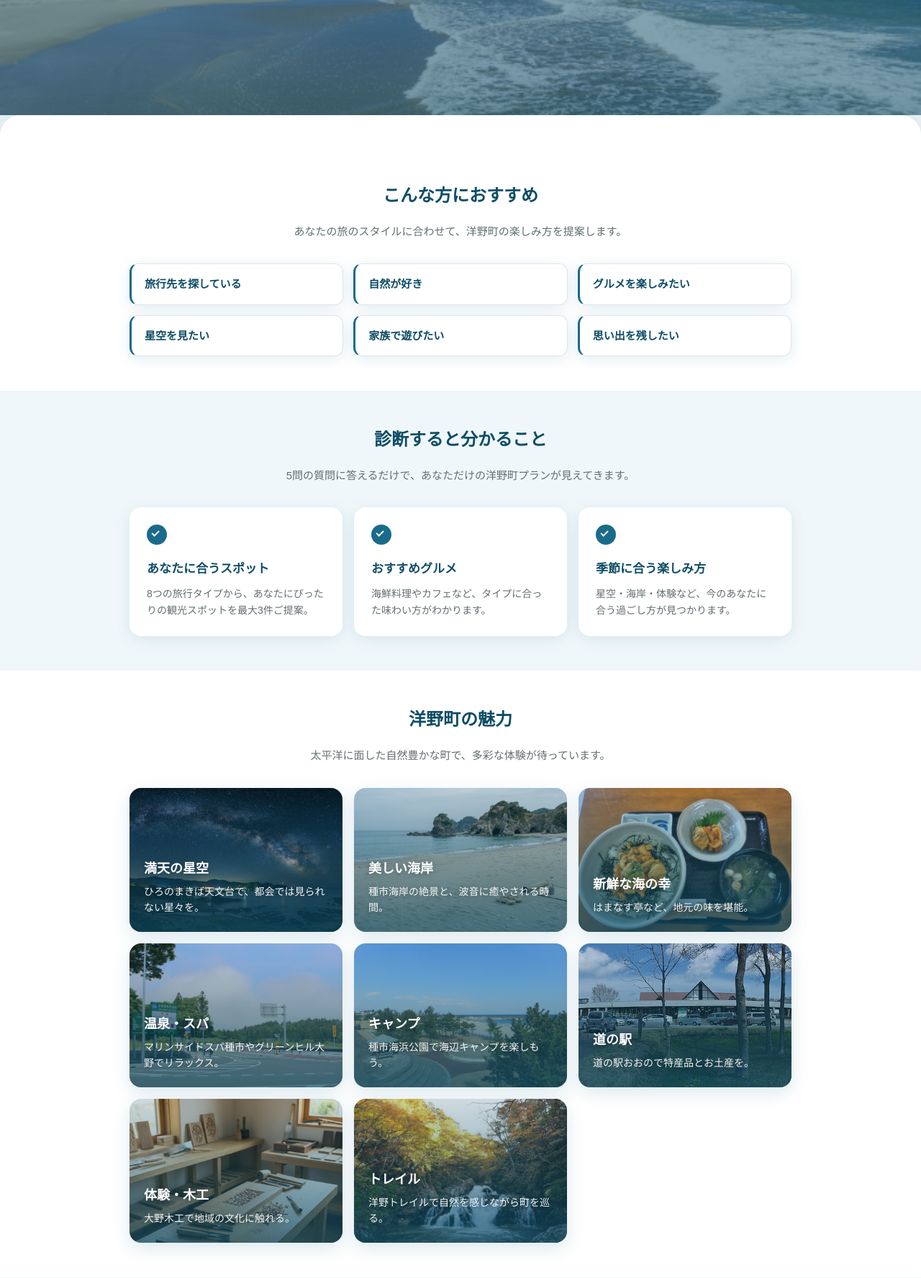
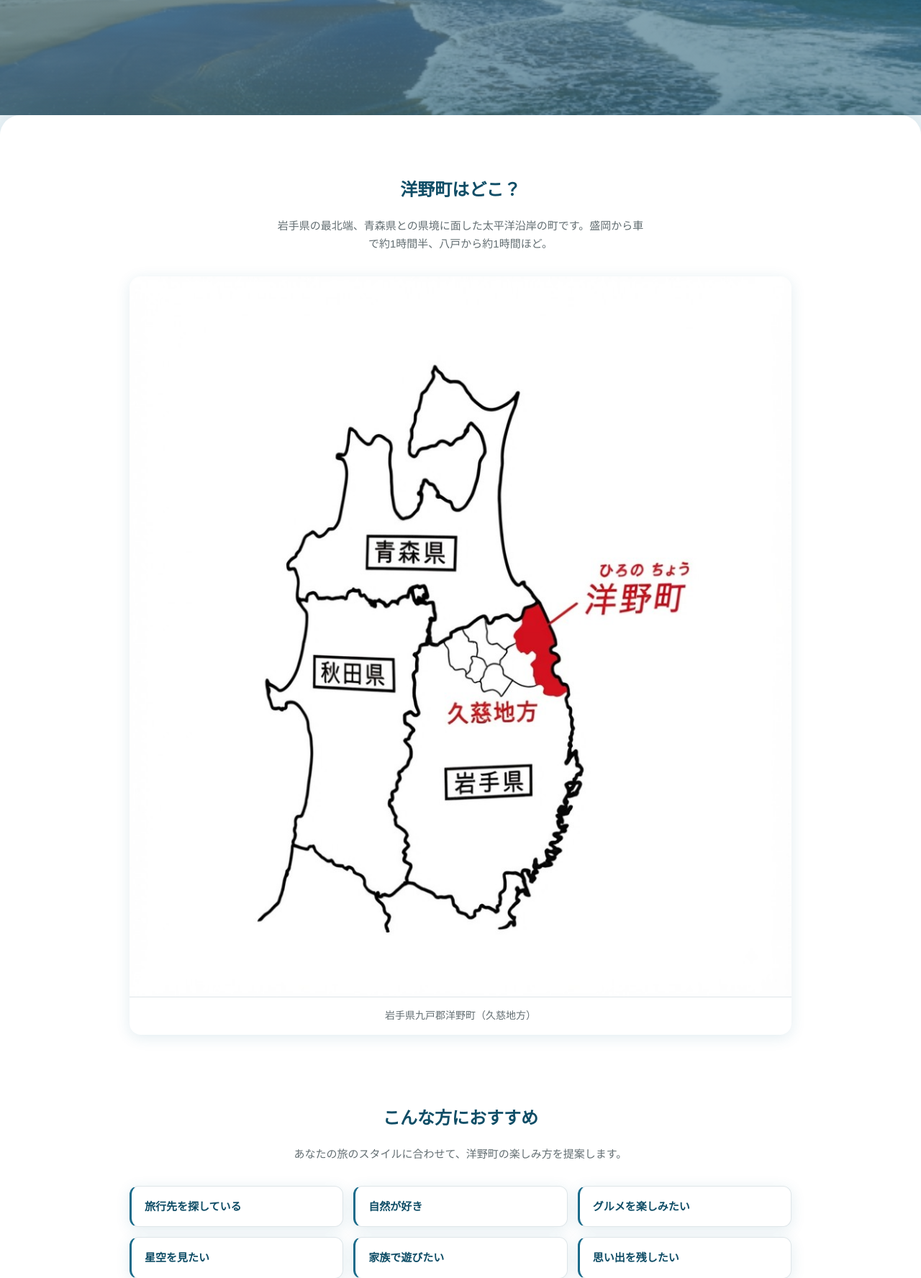
Before and after one commit to kfukfukfu/hirono_match, a Flask app: page / in a window 1280 px wide. Shown: the part 649-2425 px from the top of the page at 72% size. Run offline with Flask 3, Linux system fonts and the light colour scheme.

Commit message:
洋野地図追加

```diff
--- a/static/css/style.css
+++ b/static/css/style.css
@@ -2369,3 +2369,69 @@ a:hover {
         grid-template-columns: repeat(3, 1fr);
     }
 }
+
+/* --- 洋野町の位置 --- */
+.location-section {
+    padding-top: 2.5rem;
+}
+
+.location-map-figure {
+    margin: 0;
+    background: var(--color-white);
+    border-radius: var(--radius);
+    box-shadow: var(--shadow);
+    overflow: hidden;
+}
+
+.location-map-image {
+    display: block;
+    width: 100%;
+    height: auto;
+}
+
+.location-map-caption {
+    padding: 0.875rem 1rem;
+    font-size: 0.875rem;
+    color: var(--color-text-light);
+    text-align: center;
+    border-top: 1px solid var(--color-border);
+}
+
+.location-map-figure-compact {
+    margin-top: 0.75rem;
+}
+
+.trip-location-hint {
+    margin-bottom: 1.25rem;
+    padding: 0.875rem 1rem;
+    background: var(--color-white);
+    border-radius: var(--radius);
+    box-shadow: var(--shadow);
+}
+
+.trip-location-hint summary {
+    font-size: 0.9375rem;
+    font-weight: 700;
+    color: var(--color-primary);
+    cursor: pointer;
+    list-style: none;
+}
+
+.trip-location-hint summary::-webkit-details-marker {
+    display: none;
+}
+
+.trip-location-hint summary::before {
+    content: "▸ ";
+}
+
+.trip-location-hint[open] summary::before {
+    content: "▾ ";
+}
+
+.trip-location-lead {
+    margin: 0.75rem 0 0;
+    font-size: 0.875rem;
+    color: var(--color-text-light);
+    line-height: 1.6;
+}
--- a/templates/index.html
+++ b/templates/index.html
@@ -43,6 +43,18 @@
 </section>
 
 <div class="features-panel">
+    <section class="lp-section container location-section">
+        <h2 class="section-title">{{ _('index.location.title') }}</h2>
+        <p class="section-lead">{{ _('index.location.lead') }}</p>
+        <figure class="location-map-figure">
+            <img src="{{ url_for('static', filename='images/hirono-location-map.png') }}"
+                 alt="{{ _('index.location.alt') }}"
+                 class="location-map-image"
+                 loading="lazy">
+            <figcaption class="location-map-caption">{{ _('index.location.caption') }}</figcaption>
+        </figure>
+    </section>
+
     <section class="lp-section container">
         <h2 class="section-title">{{ _('index.empathy.title') }}</h2>
         <p class="section-lead">{{ _('index.empathy.lead') }}</p>
--- a/translations/en.json
+++ b/translations/en.json
@@ -261,6 +261,12 @@
     "hero_copy": "A 30-second quiz to find the Hirono Town experience that's perfect for you.",
     "start_diagnosis": "Start the quiz",
     "scroll_hint": "Scroll",
+    "location": {
+      "title": "Where is Hirono Town?",
+      "lead": "At the northern tip of Iwate Prefecture, on the Pacific coast bordering Aomori. About 1.5 hours by car from Morioka, or 1 hour from Hachinohe.",
+      "caption": "Hirono Town, Kuji area, Iwate Prefecture",
+      "alt": "Map of northern Tohoku showing Hirono Town in the Kuji area of Iwate Prefecture."
+    },
     "empathy": {
       "title": "Perfect for travelers who…",
       "lead": "We suggest ways to enjoy Hirono Town based on your travel style.",
--- a/translations/ja.json
+++ b/translations/ja.json
@@ -261,6 +261,12 @@
     "hero_copy": "たった30秒の診断で、あなたにぴったりの洋野町体験をご提案します。",
     "start_diagnosis": "診断を始める",
     "scroll_hint": "スクロール",
+    "location": {
+      "title": "洋野町はどこ？",
+      "lead": "岩手県の最北端、青森県との県境に面した太平洋沿岸の町です。盛岡から車で約1時間半、八戸から約1時間ほど。",
+      "caption": "岩手県九戸郡洋野町（久慈地方）",
+      "alt": "東北地方の地図。岩手県北部の久慈地方にある洋野町の位置を示しています。"
+    },
     "empathy": {
       "title": "こんな方におすすめ",
       "lead": "あなたの旅のスタイルに合わせて、洋野町の楽しみ方を提案します。",
```
Also changed, not shown: templates/trip_conditions.html (+12 -0 lines), static/images/hirono-location-map.png (added).
